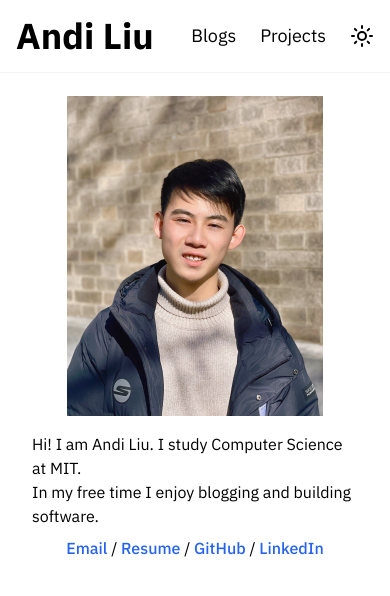
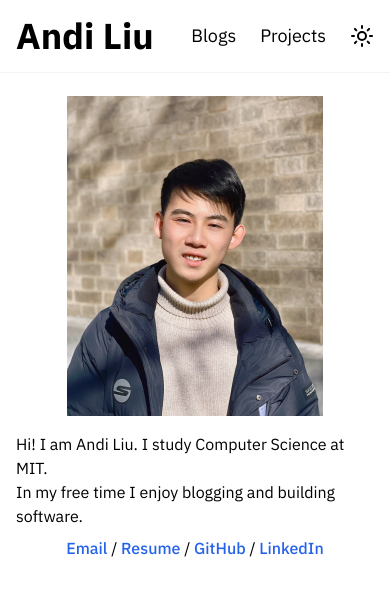
Before and after one commit to lad6558/lad6558.github.io, a SvelteKit app: page / in a window 390 px wide. Shown: the top 596 px of the page. Built offline with nearby package versions, Linux system fonts and the light colour scheme.

Commit message:
updated resume to after JS version

```diff
--- a/src/routes/+page.svelte
+++ b/src/routes/+page.svelte
@@ -1,7 +1,7 @@
 <script>
 	import profilePic from '$lib/assets/Profile Pic.jpeg';
 	import profilePicDark from '$lib/assets/Profile Pic Dark.jpeg';
-	import resume from '$lib/assets/Andi_Resume_Jan_25.pdf';
+	import resume from '$lib/assets/Resume_Aug_10_Andi_Liu.pdf';
 </script>
 
 <svelte:head>
@@ -18,8 +18,7 @@
 		<img class="h-80 w-64 hidden dark:block" src={profilePicDark} alt="Andi" />
 	</div>
 
-	<div class="mt-4 flex flex-col items-center justify-center md:w-[34rem] px-8">
-		<!-- <div class="text-4xl mt-4 ml-2 font-medium">Andi Liu 刘安迪</div> -->
+	<div class="mt-4 flex flex-col items-center justify-center md:w-[34rem] px-4">
 		<p class="block dark:hidden">
 			Hi! I am Andi Liu. I study Computer Science at MIT.
 			<br />
@@ -55,7 +54,6 @@
 				class="font-medium text-blue-600 dark:text-blue-500 hover:underline"
 				href="https://www.linkedin.com/in/andi-liu/">LinkedIn</a
 			>
-			<!-- <a class="font-medium text-blue-600 dark:text-blue-500 hover:underline" href="random/page-test">LinkedIn</a> -->
 		</p>
 	</div>
 </div>
```
Also changed, not shown: 2 other files (tests, documents, lock files or other folders).
